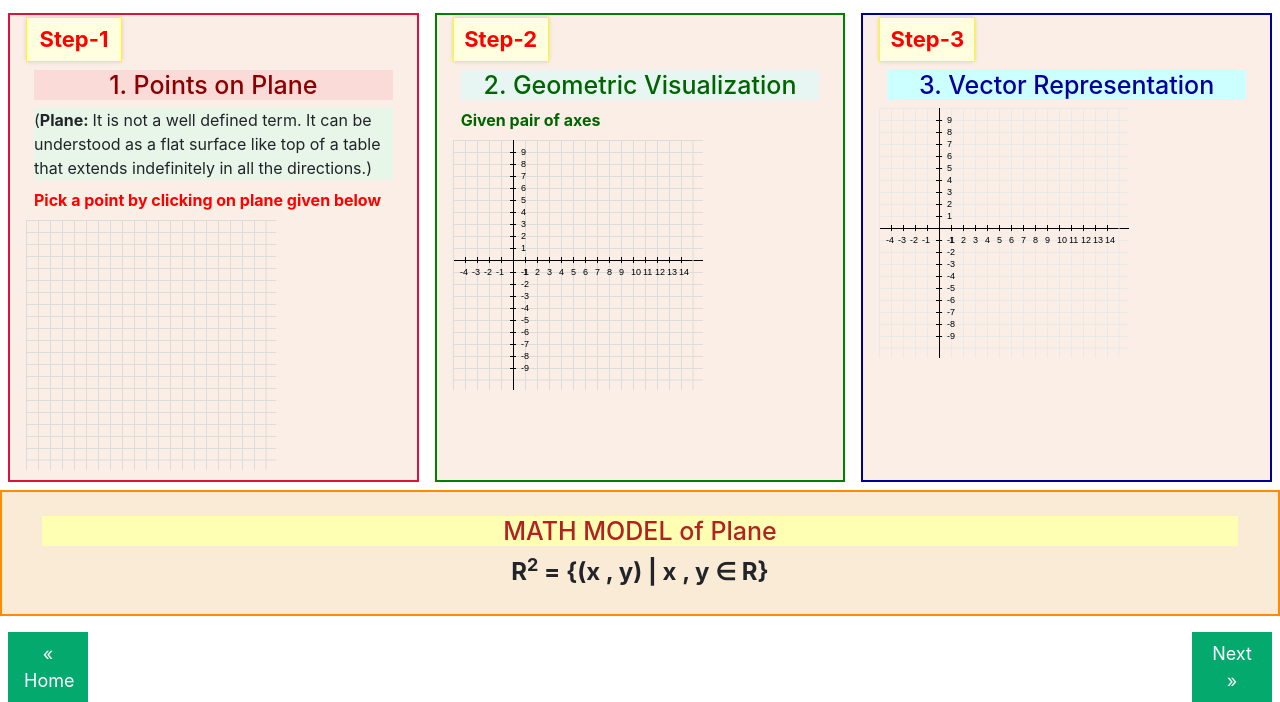
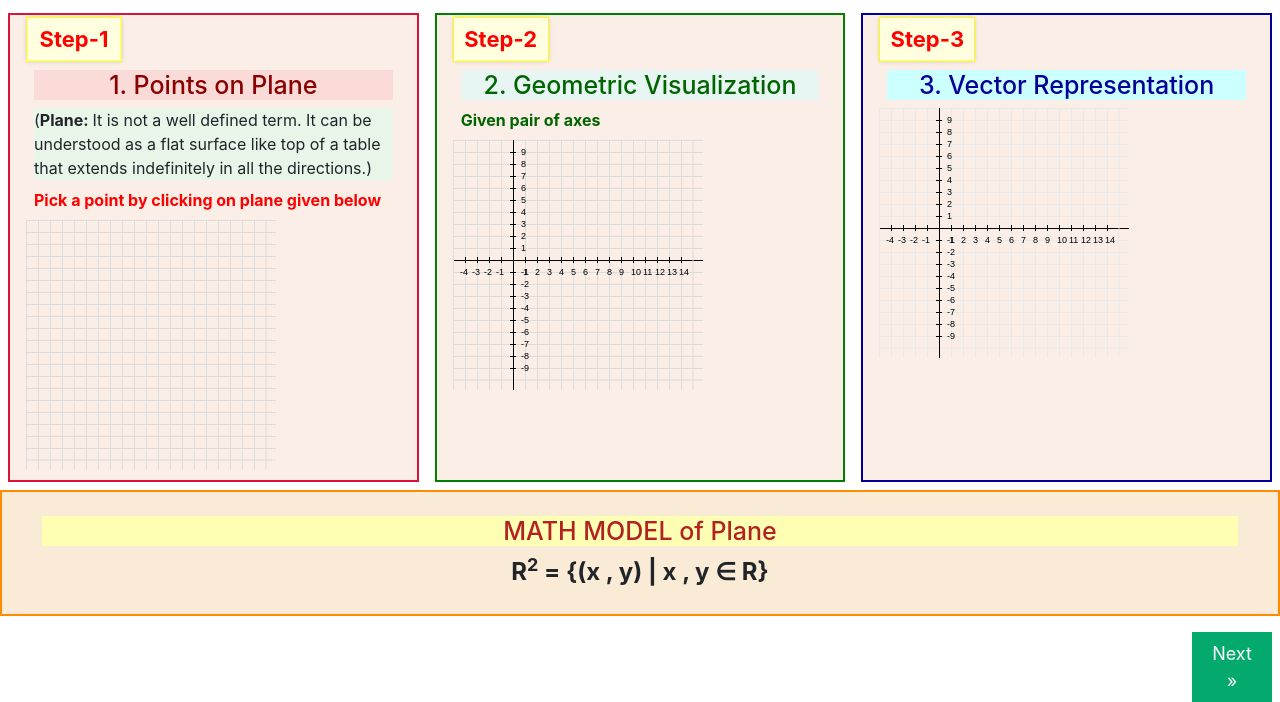
Before and after one commit to virtual-labs/exp-euclidean-space-vector-space-dei, a plain HTML site: page experiment/simulation/index.html in a window 1280 px wide. Shown: the part 189-891 px from the top of the page. Drawn offline with nearby package versions, Linux system fonts and the light colour scheme.

Commit message:
Update index.html

```diff
--- a/experiment/simulation/index.html
+++ b/experiment/simulation/index.html
@@ -184,8 +184,7 @@ p{
     <p style="font-weight: bold; font-size: 24px;">R<sup>2</sup> = {(x , y) | x , y &isin; R}</p>
 </div>
 <p style="float: center; align-content:right;">
-<a href="./" class="previous">&laquo; Home</a>
-<a href="./simulation/operations.html" class="next" >Next &raquo;</a></p>
+<a href="./operations.html" class="next" >Next &raquo;</a></p>
 </body>
 
 
```
